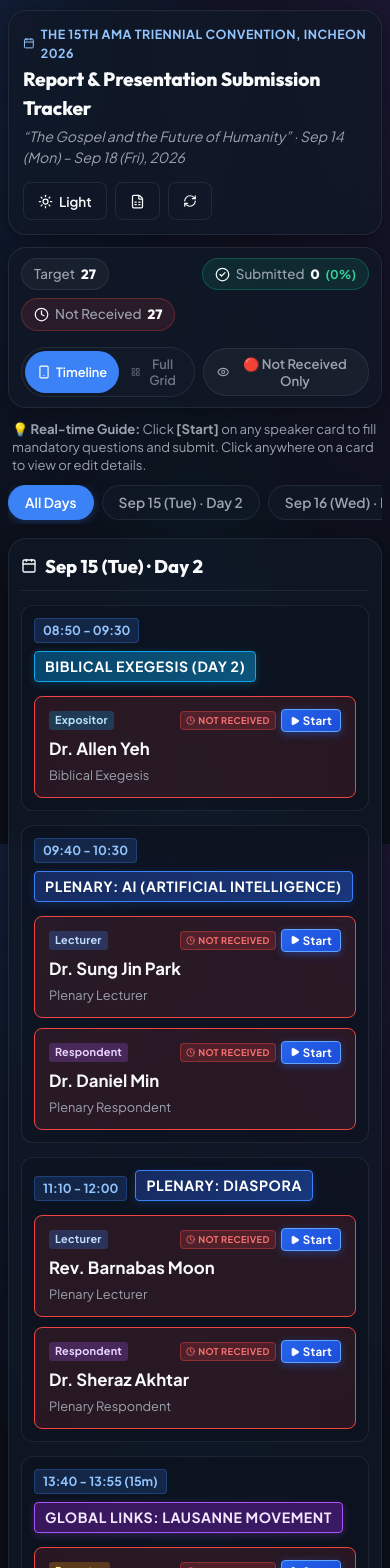
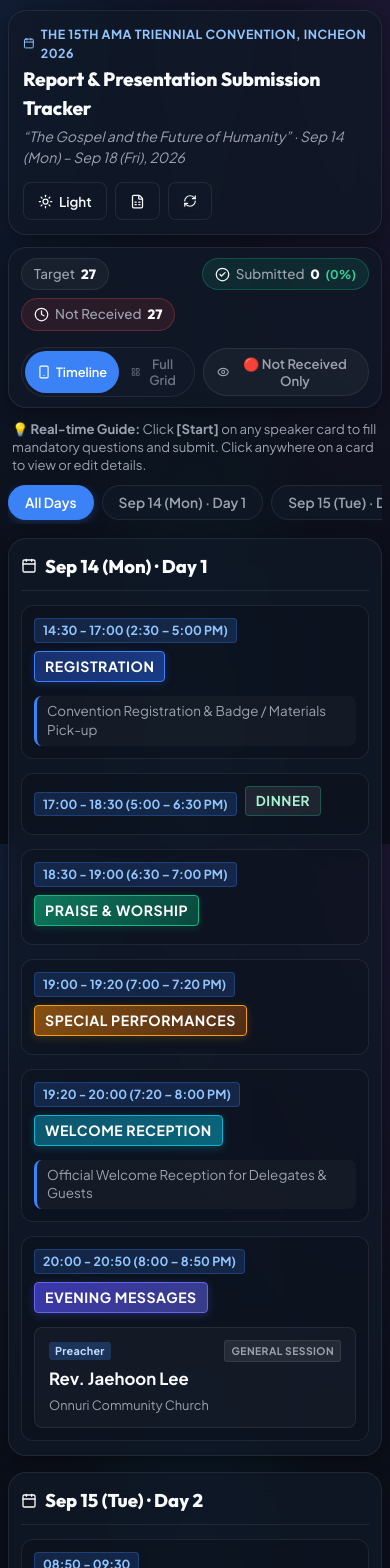
Before and after one commit to songh3ok/ama2026-report-tracker, a React (Vite) app: page / in a window 390 px wide. Shown: the top 1568 px of the page. Built offline with nearby package versions, Linux system fonts and the light colour scheme.

Commit message:
feat: add Day 1 to mobile timeline and day selector tabs

```diff
--- a/src/App.css
+++ b/src/App.css
@@ -466,6 +466,48 @@
   background: var(--bg-glass);
 }
 
+.mobile-static-desc {
+  font-size: 0.84rem;
+  color: var(--text-secondary);
+  padding: 6px 10px;
+  background: rgba(255, 255, 255, 0.03);
+  border-radius: var(--radius-sm);
+  border-left: 3px solid #3b82f6;
+  line-height: 1.4;
+}
+
+.mobile-speaker-card.is-static-speaker {
+  background: rgba(255, 255, 255, 0.03);
+  border: 1.5px solid var(--border-color);
+  cursor: default;
+}
+
+.mobile-speaker-card.is-static-speaker:hover {
+  transform: none;
+}
+
+.tag-general {
+  background: rgba(255, 255, 255, 0.08);
+  color: var(--text-secondary);
+  border: 1px solid var(--border-color);
+  font-size: 0.65rem;
+  font-weight: 700;
+  padding: 2px 6px;
+  border-radius: 3px;
+  letter-spacing: 0.04em;
+}
+
+.mobile-empty-day-note {
+  background: rgba(255, 255, 255, 0.03);
+  border: 1px dashed var(--border-color);
+  border-radius: var(--radius-md);
+  padding: 20px 16px;
+  text-align: center;
+  font-size: 0.88rem;
+  color: var(--text-secondary);
+  line-height: 1.5;
+}
+
 /* ============================================================ */
 /* DESKTOP TIMETABLE GRID (PDF MATCH)                          */
 /* ============================================================ */
@@ -785,6 +827,74 @@
   font-weight: 800;
   padding: 4px 10px;
   box-shadow: 0 2px 8px rgba(245, 158, 11, 0.25);
+}
+
+.banner-registration {
+  background: linear-gradient(135deg, rgba(30, 58, 138, 0.75) 0%, rgba(37, 99, 235, 0.5) 100%);
+  color: #ffffff;
+  border: 1.5px solid #3b82f6;
+  font-size: 0.88rem;
+  font-weight: 800;
+  padding: 4px 10px;
+  box-shadow: 0 2px 8px rgba(37, 99, 235, 0.25);
+}
+
+.banner-evening {
+  background: linear-gradient(135deg, rgba(79, 70, 229, 0.7) 0%, rgba(99, 102, 241, 0.5) 100%);
+  color: #ffffff;
+  border: 1.5px solid #6366f1;
+  font-size: 0.88rem;
+  font-weight: 800;
+  padding: 4px 10px;
+  box-shadow: 0 2px 8px rgba(99, 102, 241, 0.25);
+}
+
+.banner-reception {
+  background: linear-gradient(135deg, rgba(14, 116, 144, 0.7) 0%, rgba(6, 182, 212, 0.5) 100%);
+  color: #ffffff;
+  border: 1.5px solid #06b6d4;
+  font-size: 0.88rem;
+  font-weight: 800;
+  padding: 4px 10px;
+  box-shadow: 0 2px 8px rgba(6, 182, 212, 0.25);
+}
+
+.banner-worship {
+  background: linear-gradient(135deg, rgba(16, 185, 129, 0.6) 0%, rgba(5, 150, 105, 0.4) 100%);
+  color: #ffffff;
+  border: 1.5px solid #10b981;
+  font-size: 0.88rem;
+  font-weight: 800;
+  padding: 4px 10px;
+  box-shadow: 0 2px 8px rgba(16, 185, 129, 0.2);
+}
+
+.banner-performance {
+  background: linear-gradient(135deg, rgba(217, 119, 6, 0.6) 0%, rgba(180, 83, 9, 0.4) 100%);
+  color: #ffffff;
+  border: 1.5px solid #f59e0b;
+  font-size: 0.88rem;
+  font-weight: 800;
+  padding: 4px 10px;
+  box-shadow: 0 2px 8px rgba(245, 158, 11, 0.2);
+}
+
+.banner-meal {
+  background: rgba(255, 255, 255, 0.08);
+  color: #a7f3d0;
+  border: 1px solid rgba(16, 185, 129, 0.35);
+  font-size: 0.85rem;
+  font-weight: 700;
+  padding: 4px 10px;
+}
+
+.banner-general {
+  background: rgba(255, 255, 255, 0.08);
+  color: var(--text-secondary);
+  border: 1px solid var(--border-color);
+  font-size: 0.85rem;
+  font-weight: 700;
+  padding: 4px 10px;
 }
 
 /* Day 1 (Mon): Afternoon Registration Block */
--- a/src/components/MobileTimeline.jsx
+++ b/src/components/MobileTimeline.jsx
@@ -11,14 +11,68 @@ export function MobileTimeline({
 
   const DAYS = [
     { key: 'all', label: 'All Days' },
+    { key: '2026-09-14', label: 'Sep 14 (Mon) · Day 1' },
     { key: '2026-09-15', label: 'Sep 15 (Tue) · Day 2' },
     { key: '2026-09-16', label: 'Sep 16 (Wed) · Day 3' },
     { key: '2026-09-17', label: 'Sep 17 (Thu) · Day 4' },
     { key: '2026-09-18', label: 'Sep 18 (Fri) · Day 5' }
   ];
 
-  // Grouped sessions by day including Biblical Exegesis
+  // Grouped sessions by day including Day 1 and Biblical Exegesis
   const timelineSchedule = [
+    {
+      date: '2026-09-14',
+      dateLabel: 'Sep 14 (Mon) · Day 1',
+      sessions: [
+        {
+          time: '14:30 - 17:00 (2:30 – 5:00 PM)',
+          category: 'registration',
+          title: 'REGISTRATION',
+          speakerIds: [],
+          details: 'Convention Registration & Badge / Materials Pick-up',
+          isStatic: true
+        },
+        {
+          time: '17:00 - 18:30 (5:00 – 6:30 PM)',
+          category: 'meal',
+          title: 'DINNER',
+          speakerIds: [],
+          isStatic: true
+        },
+        {
+          time: '18:30 - 19:00 (6:30 – 7:00 PM)',
+          category: 'worship',
+          title: 'PRAISE & WORSHIP',
+          speakerIds: [],
+          isStatic: true
+        },
+        {
+          time: '19:00 - 19:20 (7:00 – 7:20 PM)',
+          category: 'performance',
+          title: 'SPECIAL PERFORMANCES',
+          speakerIds: [],
+          isStatic: true
+        },
+        {
+          time: '19:20 - 20:00 (7:20 – 8:00 PM)',
+          category: 'reception',
+          title: 'WELCOME RECEPTION',
+          speakerIds: [],
+          details: 'Official Welcome Reception for Delegates & Guests',
+          isStatic: true
+        },
+        {
+          time: '20:00 - 20:50 (8:00 – 8:50 PM)',
+          category: 'evening',
+          title: 'EVENING MESSAGES',
+          speakerIds: [],
+          speakerName: 'Rev. Jaehoon Lee',
+          role: 'Preacher',
+          affiliation: 'Onnuri Community Church',
+          isStatic: true
+        }
+      ]
+    },
     {
       date: '2026-09-15',
       dateLabel: 'Sep 15 (Tue) · Day 2',
@@ -165,15 +219,30 @@ export function MobileTimeline({
     }
   ];
 
-  const filteredDays = selectedDay === 'all'
+  const filteredDays = (selectedDay === 'all'
     ? timelineSchedule
-    : timelineSchedule.filter(d => d.date === selectedDay);
+    : timelineSchedule.filter(d => d.date === selectedDay)
+  ).filter(dayGroup => {
+    if (!highlightPendingOnly) return true;
+    if (selectedDay !== 'all') return true;
+    return dayGroup.sessions.some(session => {
+      const speakers = (session.speakerIds || []).map(id => speakersMap[id]).filter(Boolean);
+      return speakers.some(s => s.status === 'pending');
+    });
+  });
 
   const getCategoryClass = (cat) => {
     if (cat === 'biblical') return 'banner-biblical';
     if (cat === 'plenary') return 'banner-plenary';
     if (cat === 'global') return 'banner-global';
-    return 'banner-national';
+    if (cat === 'national') return 'banner-national';
+    if (cat === 'registration') return 'banner-registration';
+    if (cat === 'evening') return 'banner-evening';
+    if (cat === 'reception') return 'banner-reception';
+    if (cat === 'worship') return 'banner-worship';
+    if (cat === 'performance') return 'banner-performance';
+    if (cat === 'meal') return 'banner-meal';
+    return 'banner-general';
   };
 
   return (
@@ -201,8 +270,9 @@ export function MobileTimeline({
             </div>
 
             <div className="mobile-sessions-list">
-              {dayGroup.sessions.map((session, sIdx) => {
-                const speakers = session.speakerIds.map(id => speakersMap[id]).filter(Boolean);
+              {(() => {
+                const sessionElements = dayGroup.sessions.map((session, sIdx) => {
+                  const speakers = (session.speakerIds || []).map(id => speakersMap[id]).filter(Boolean);
                   const hasPending = speakers.some(s => s.status === 'pending');
 
                   if (highlightPendingOnly && !hasPending) {
@@ -218,6 +288,36 @@ export function MobileTimeline({
                         </span>
                       </div>
 
+                      {session.isStatic ? (
+                        session.speakerName ? (
+                          <div className="mobile-speakers-col">
+                            <div className="mobile-speaker-card is-static-speaker">
+                              <div className="mobile-card-row-top">
+                                <span className="tt-role-pill role-lecturer">
+                                  {session.role || 'Preacher'}
+                                </span>
+                                <span className="tt-status-tag tag-general">
+                                  GENERAL SESSION
+                                </span>
+                              </div>
+
+                              <div className="mobile-speaker-name">
+                                {session.speakerName}
+                              </div>
+
+                              {session.affiliation && (
+                                <div className="mobile-speaker-affil">
+                                  {session.affiliation}
+                                </div>
+                              )}
+                            </div>
+                          </div>
+                        ) : session.details ? (
+                          <div className="mobile-static-desc">
+                            {session.details}
+                          </div>
+                        ) : null
+                      ) : (
                         <div className="mobile-speakers-col">
                           {speakers.map(speaker => {
                             const isSubmitted = speaker.status === 'submitted';
@@ -311,9 +411,23 @@ export function MobileTimeline({
                             );
                           })}
                         </div>
+                      )}
                     </div>
                   );
-              })}
+                });
+
+                const validSessions = sessionElements.filter(Boolean);
+                if (validSessions.length === 0) {
+                  return (
+                    <div className="mobile-empty-day-note">
+                      <span>{dayGroup.date === '2026-09-14'
+                        ? 'ℹ️ Day 1 is Opening & Registration Day. No report submissions required.'
+                        : '✓ No pending submissions found for this day.'}</span>
+                    </div>
+                  );
+                }
+                return validSessions;
+              })()}
             </div>
           </div>
         ))}
```
Lines whose indentation alone changed are shown as unchanged.
